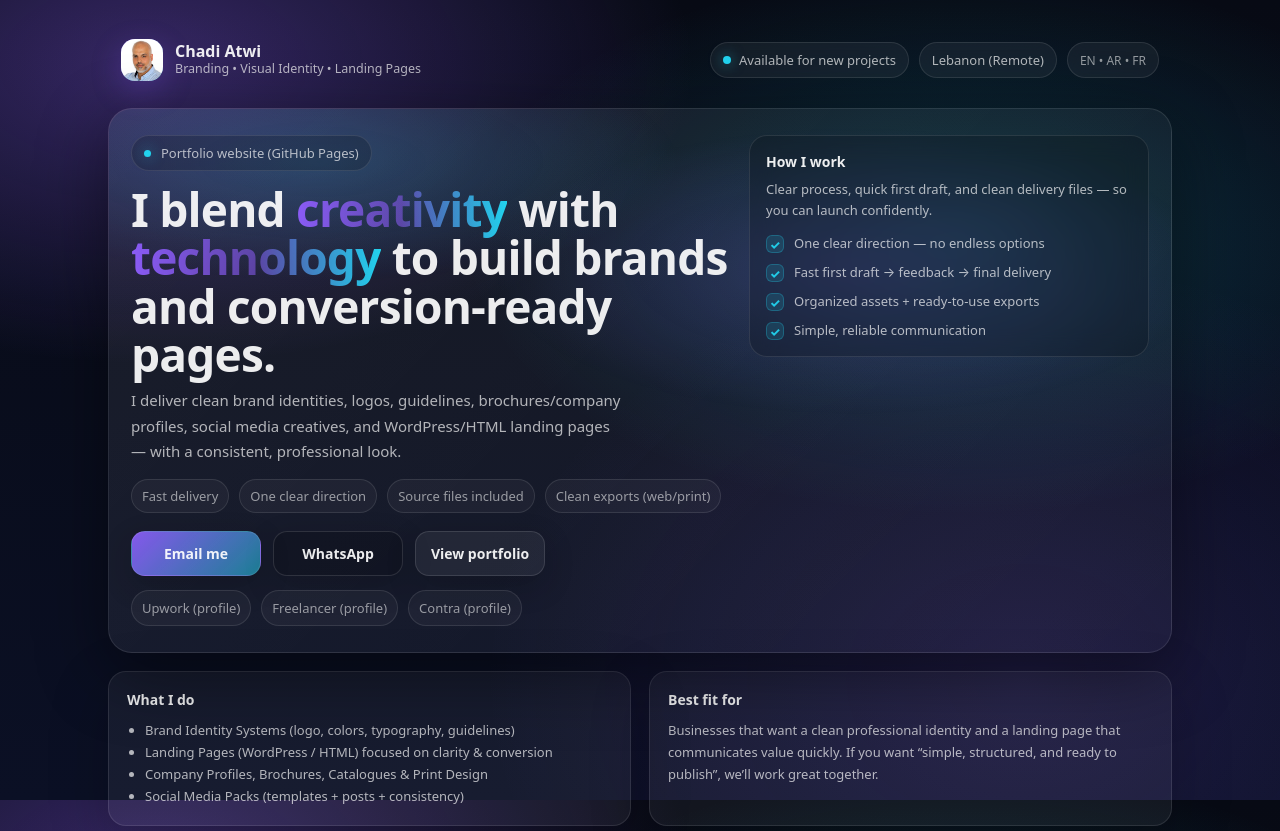
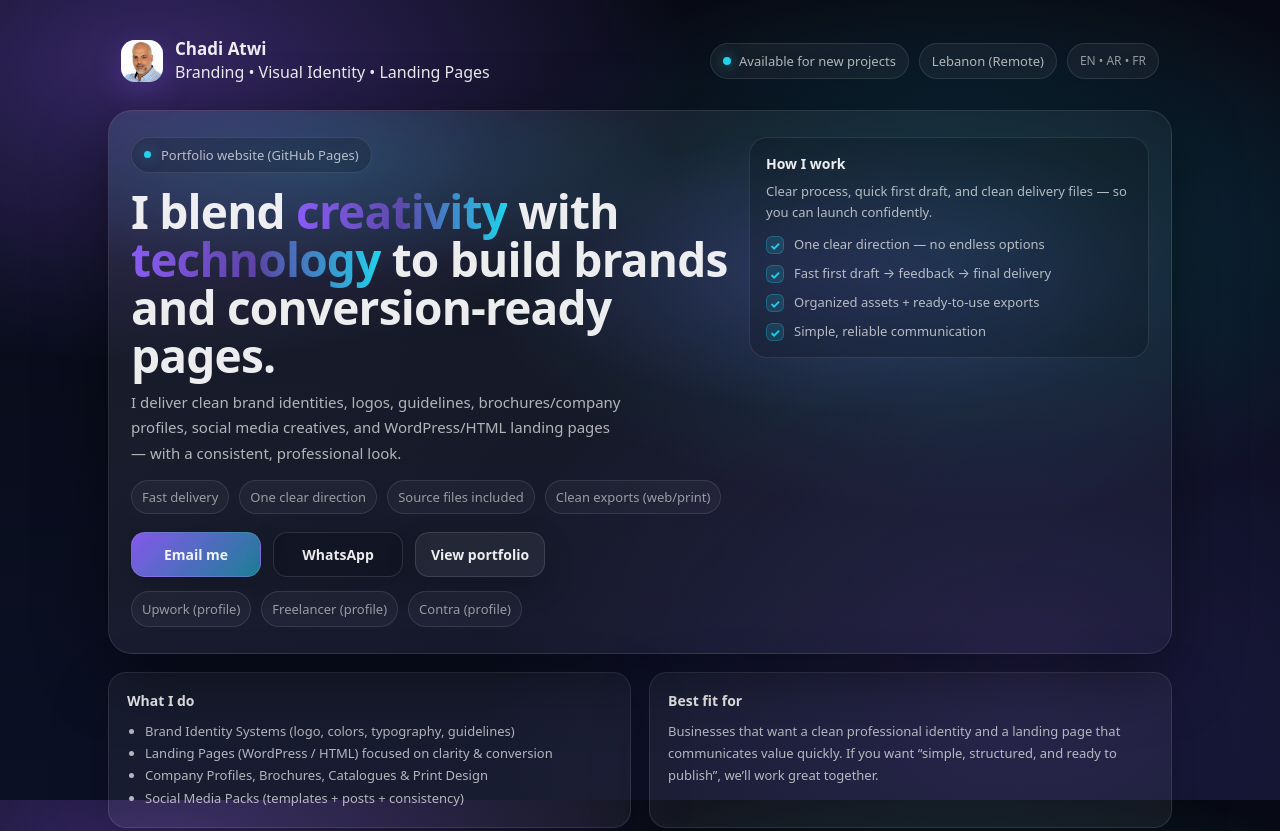
Before and after one commit to chadiatwi/chadiatwi.github.io, a plain HTML site: page index.html in a window 1280 px wide. Shown: the top 831 px of the page. Drawn offline with Linux system fonts and the light colour scheme.

Commit message:
Update index.html

```diff
--- a/index.html
+++ b/index.html
@@ -77,10 +77,11 @@
     display:block;
     }
 
-    .brand h1{font-size:16px;margin:0;line-height:1.1}
-    .brand p{margin:0;color:var(--muted);font-size:12.5px}
+    .brand { align-items:center; }
+    .brand h1{ font-size:17px; margin:0; line-height:1.15; }
+    .brand p{ margin:2px 0 0; }
 
-    .hero{
+     .hero{
       margin-top:16px;
       border-radius:var(--radius2);
       background: linear-gradient(135deg, rgba(255,255,255,.07), rgba(255,255,255,.03));
```
